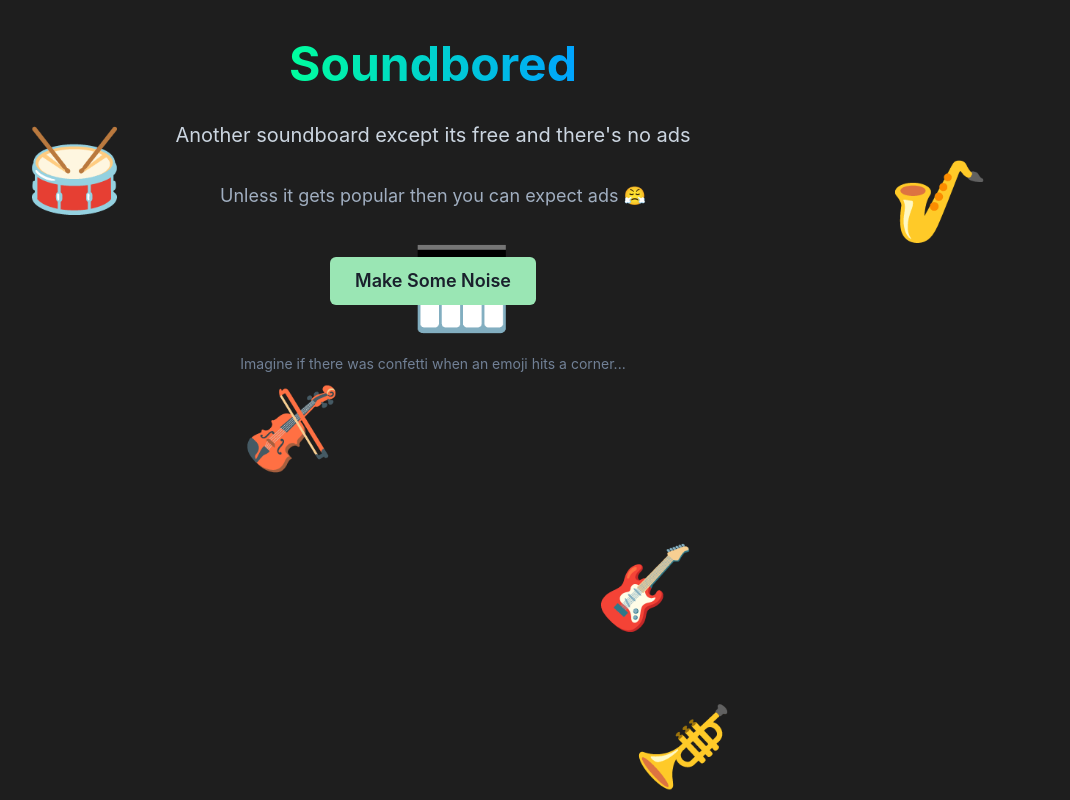
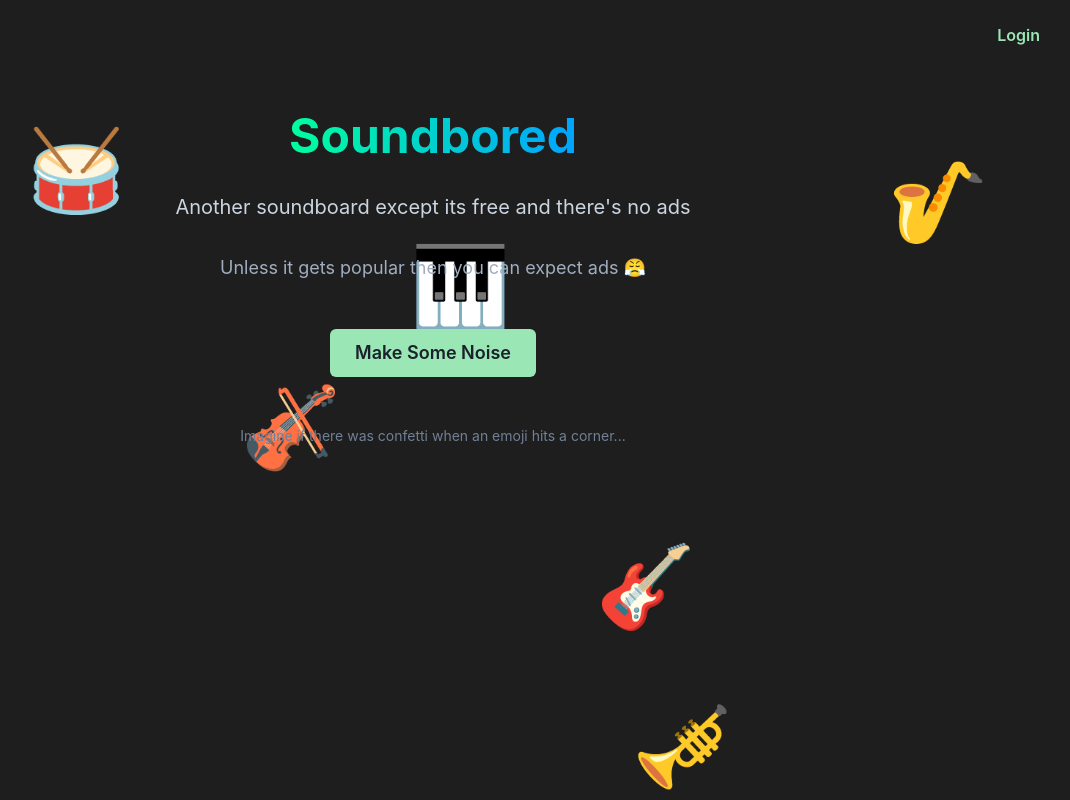
Before and after one commit to jim-coders/soundboard_frontend, a React (Vite) app: page / in a window 1280 px wide. Shown: the whole page, without its empty margins (207-1277 px from the left). Built offline with nearby package versions, Linux system fonts and the light colour scheme; no server answers.

Commit message:
feat: adding better login flow

```diff
--- a/src/pages/Landing.tsx
+++ b/src/pages/Landing.tsx
@@ -7,8 +7,11 @@ import {
   Heading,
   Text,
   VStack,
+  Flex,
 } from '@chakra-ui/react';
 import { FallingNotes } from '../components/FallingNotes';
+import { useAuth } from '../hooks/useAuth';
+import { useEffect } from 'react';
 
 const triggerCelebration = () => {
   confetti({
@@ -20,10 +23,32 @@ const triggerCelebration = () => {
 
 export const Landing = () => {
   const navigate = useNavigate();
+  const { user, isLoading } = useAuth();
+
+  useEffect(() => {
+    if (!isLoading && user) {
+      navigate('/soundboard', { replace: true });
+    }
+  }, [user, isLoading, navigate]);
+
+  if (isLoading) {
+    return null; // Or a loading spinner if you prefer
+  }
 
   return (
     <Box position="relative" minH="100vh" overflow="hidden">
       <FallingNotes />
+      <Flex justify="flex-end" p={4} position="relative" zIndex={2}>
+        <Button
+          variant="ghost"
+          colorScheme="green"
+          onClick={() => navigate('/login')}
+          _hover={{ transform: 'scale(1.05)' }}
+          transition="all 0.2s"
+        >
+          Login
+        </Button>
+      </Flex>
       <Container
         maxW="container.md"
         py={10}
```
